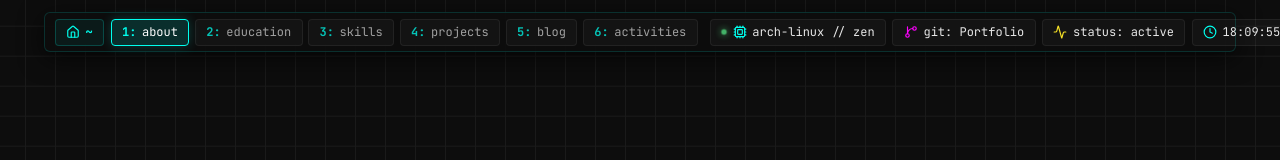
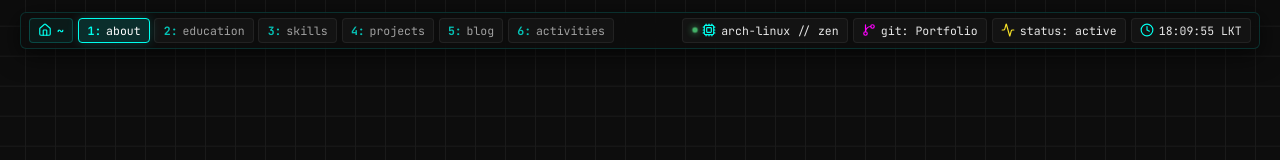
Before and after one commit to Abdul-Malik-0404/Portfolio, a Next.js app: page / in a window 1280 px wide. Shown: the top 160 px of the page. Built offline with nearby package versions, Linux system fonts and the light colour scheme; no server answers.

Commit message:
Fix Waybar clock overflow, strip URL hashes on navigation, and center skill badges

```diff
--- a/src/app/globals.css
+++ b/src/app/globals.css
@@ -127,51 +127,59 @@ a:hover {
 }
 
 .nav-content {
-  max-width: 1240px;
+  max-width: 1320px;
   margin: 0 auto;
-  padding: 0 1.5rem;
+  padding: 0 1.25rem;
 }
 
 .waybar-shell {
   width: 100%;
+  box-sizing: border-box;
   display: flex;
   justify-content: space-between;
   align-items: center;
-  gap: 0.75rem;
+  gap: 0.5rem;
   background: rgba(13, 13, 13, 0.88);
   backdrop-filter: blur(12px);
   -webkit-backdrop-filter: blur(12px);
   border: 1px solid var(--glass-border);
   border-radius: 6px;
-  padding: 0.35rem 0.6rem;
+  padding: 0.32rem 0.5rem;
   box-shadow: 0 6px 24px rgba(0, 0, 0, 0.65);
+  overflow: hidden;
 }
 
 .waybar-group {
   display: flex;
   align-items: center;
-  gap: 0.4rem;
+  gap: 0.3rem;
+  min-width: 0;
+}
+
+.waybar-right {
+  flex-shrink: 0;
 }
 
 .waybar-workspaces {
   display: flex;
   align-items: center;
-  gap: 0.35rem;
+  gap: 0.28rem;
 }
 
 .waybar-module {
   display: inline-flex;
   align-items: center;
-  gap: 0.35rem;
+  gap: 0.3rem;
   background: rgba(255, 255, 255, 0.03);
-  padding: 0.28rem 0.65rem;
+  padding: 0.24rem 0.52rem;
   border-radius: 4px;
   border: 1px solid rgba(255, 255, 255, 0.06);
-  font-size: 0.75rem;
+  font-size: 0.72rem;
   color: var(--text-color);
   white-space: nowrap;
   transition: all 0.2s ease;
   text-decoration: none;
+  flex-shrink: 0;
 }
 
 .mod-launcher {
@@ -246,9 +254,15 @@ a:hover {
   100% { transform: scale(0.9); opacity: 0.7; }
 }
 
-@media (max-width: 1120px) {
+@media (max-width: 1220px) {
   .waybar-module.mod-os,
   .waybar-module.mod-status {
+    display: none;
+  }
+}
+
+@media (max-width: 980px) {
+  .waybar-module.mod-git {
     display: none;
   }
 }
@@ -832,14 +846,19 @@ a, button, [role="button"], .interactive, .hover-glow {
 }
 
 .skill-badge-card {
+  display: flex;
+  align-items: center;
+  justify-content: center;
+  min-height: 60px;
   background: rgba(0, 255, 238, 0.05);
   border: 1px solid rgba(0, 255, 238, 0.2);
-  padding: 1rem 0.5rem;
+  padding: 0.85rem 0.75rem;
   text-align: center;
+  line-height: 1.35;
   border-radius: 4px;
   color: #fff;
   font-weight: 500;
-  font-size: 0.95rem;
+  font-size: 0.9rem;
   transition: all 0.2s ease;
 }
 
--- a/src/components/Navbar.js
+++ b/src/components/Navbar.js
@@ -1,6 +1,7 @@
 'use client';
 
 import { useEffect, useState } from 'react';
+import { usePathname } from 'next/navigation';
 import { Home } from 'lucide-react';
 import WaybarHUD from './WaybarHUD';
 
@@ -16,6 +17,30 @@ const NAV_WORKSPACES = [
 export default function Navbar() {
   const [scrolled, setScrolled] = useState(false);
   const [activeWs, setActiveWs] = useState(1);
+  const pathname = usePathname();
+
+  useEffect(() => {
+    const cleanHash = () => {
+      if (typeof window !== 'undefined' && window.location.hash) {
+        const targetId = window.location.hash.replace('#', '');
+        const el = document.getElementById(targetId);
+        if (el) {
+          const matchedWs = NAV_WORKSPACES.find((w) => w.target === targetId);
+          if (matchedWs) setActiveWs(matchedWs.id);
+          window.scrollTo({ top: el.offsetTop - 80, behavior: 'smooth' });
+        }
+        window.history.replaceState(null, '', window.location.pathname);
+      }
+    };
+
+    cleanHash();
+    const timer = setTimeout(cleanHash, 80);
+    window.addEventListener('hashchange', cleanHash);
+    return () => {
+      clearTimeout(timer);
+      window.removeEventListener('hashchange', cleanHash);
+    };
+  }, [pathname]);
 
   useEffect(() => {
     const handleScroll = () => {
@@ -40,6 +65,9 @@ export default function Navbar() {
     if (el) {
       e.preventDefault();
       if (wsId) setActiveWs(wsId);
+      if (window.location.hash) {
+        window.history.replaceState(null, '', window.location.pathname);
+      }
       window.scrollTo({ top: el.offsetTop - 80, behavior: 'smooth' });
     }
   };
```
